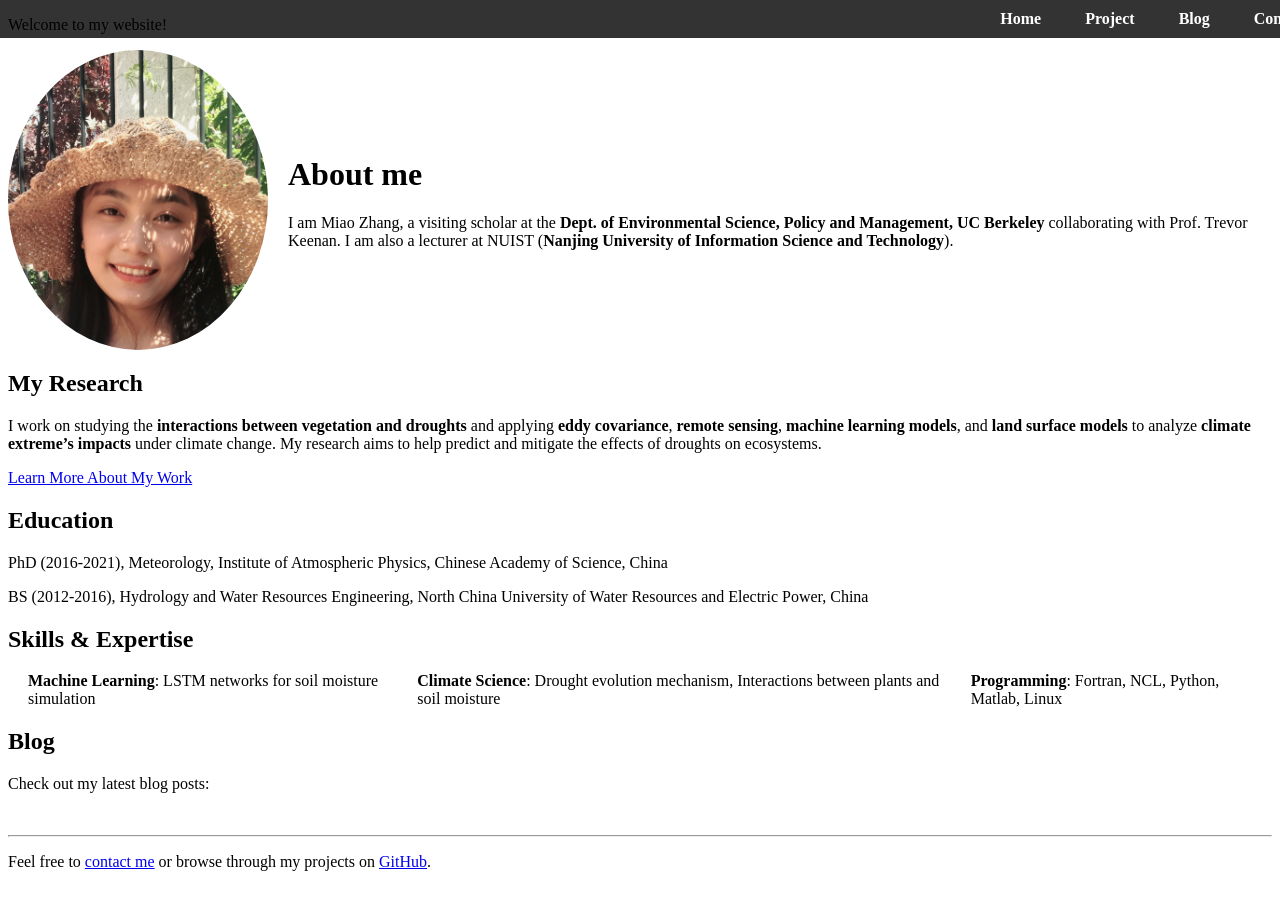
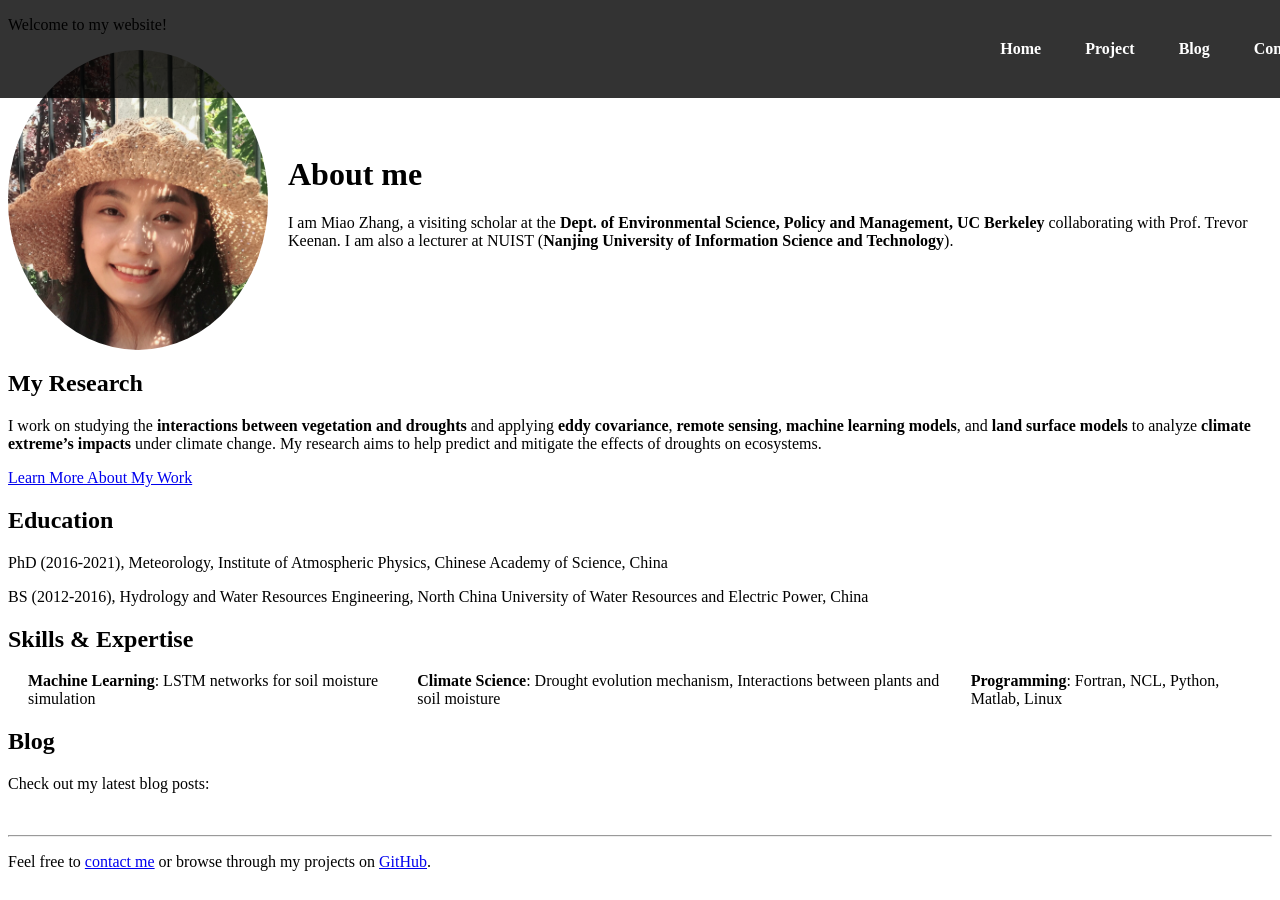
Before and after one commit to miaozhang2025/miaozhang2025.github.io, a Jekyll site: the page built from index.md, in a window 1280 px wide. Built offline with Jekyll 4.4.1, drawn with Linux system fonts in a browser that asks for light colours.

Commit message:
Update custom.css

```diff
--- a/assets/css/custom.css
+++ b/assets/css/custom.css
@@ -6,7 +6,7 @@ header {
   left: 0;
   background-color: rgba(0, 0, 0, 0.8); /* Optional: a background color for the header */
   width: 100%;
-  padding: 10px 40px;
+  padding: 40px 40px;
   z-index: 1000; /* Ensures the header stays above other content */
 }
 
```
